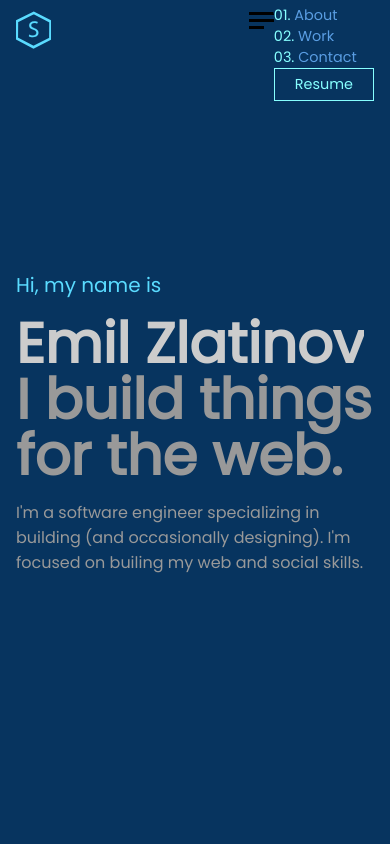
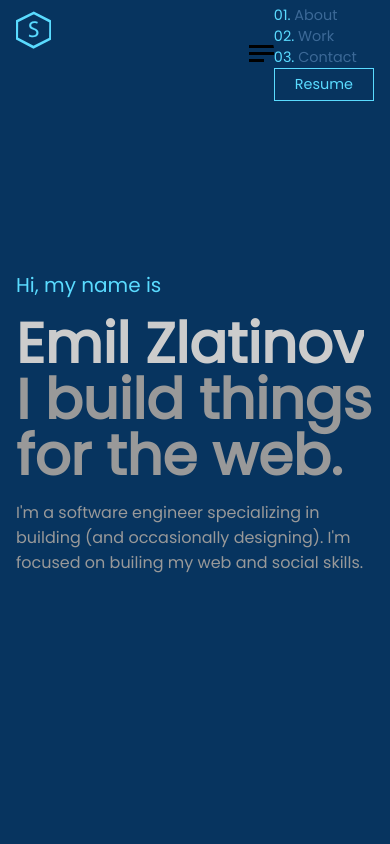
Before and after one commit to StroverIT/portfolio, a React (Create React App) app: page / in a window 390 px wide. Shown: the top 844 px of the page. Built offline with nearby package versions, Linux system fonts and the light colour scheme.

Commit message:
Centering the hamburger

```diff
--- a/src/components/nav/Navigation.jsx
+++ b/src/components/nav/Navigation.jsx
@@ -45,7 +45,7 @@ const Navigation = () => {
         <div>
           <img src={Logo} alt="" />
         </div>
-        <div className="d-flex nav-links">
+        <div className="d-flex align-items-center nav-links-container">
             <Hamburger />
             <NavLinks />
           </div>
```
